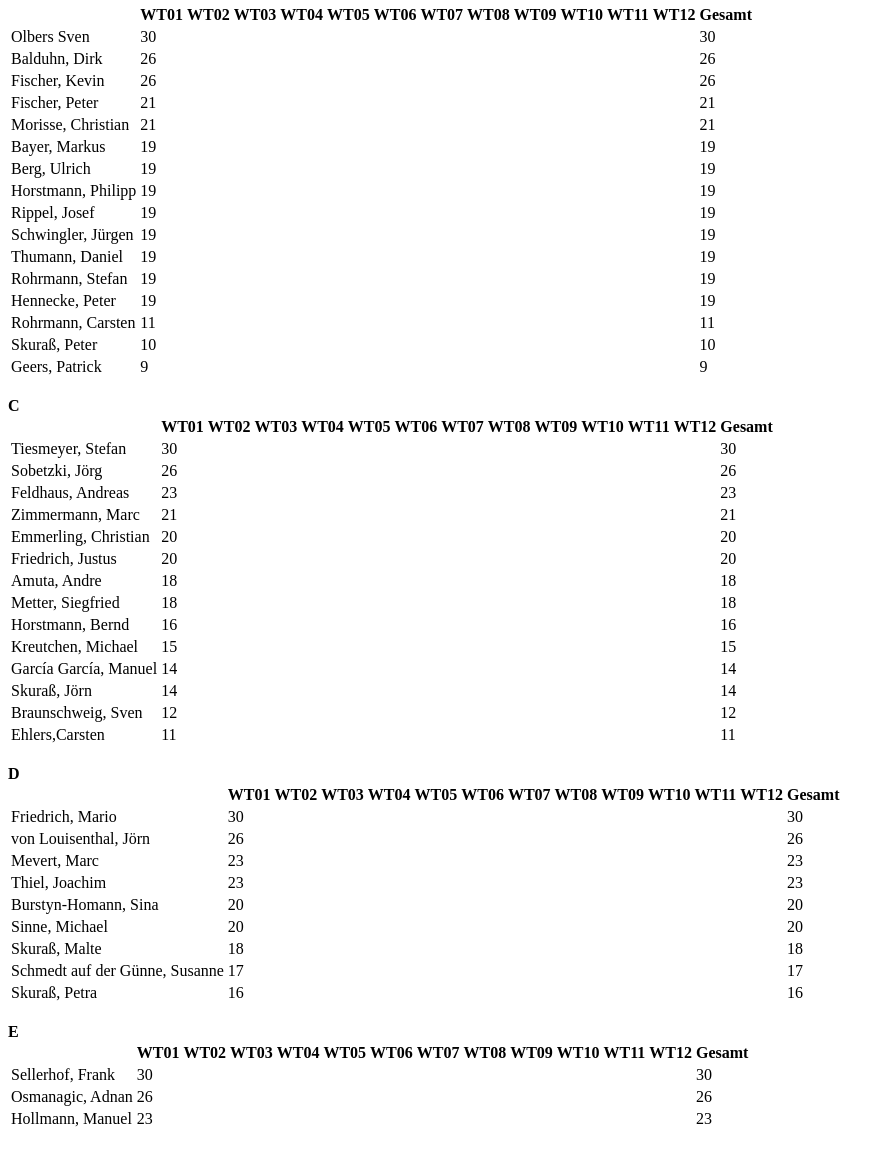
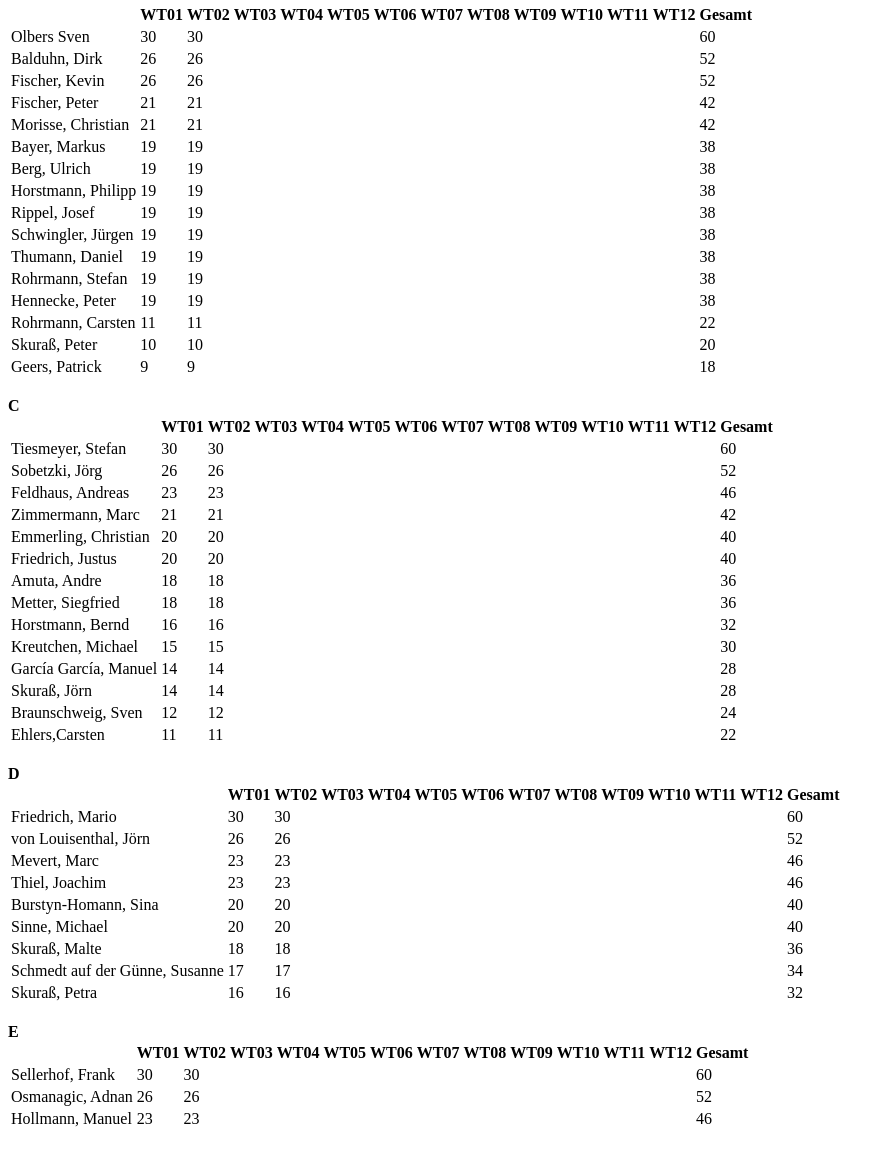
Before and after one commit to manologg/wt-parser, a plain HTML site: page index.html in a window 1280 px wide. Shown: the part 427-1584 px from the top of the page, without its empty margins (0-895 px from the left). Drawn offline with Linux system fonts and the light colour scheme.

```diff
--- a/index.html
+++ b/index.html
@@ -27,6 +27,7 @@
         <tr>
     <td class="center">Dziuba, Marcus</td>
     <td class="center">30</td>
+    <td class="center">30</td>
     <td class="center"></td>
     <td class="center"></td>
     <td class="center"></td>
@@ -37,11 +38,11 @@
     <td class="center"></td>
     <td class="center"></td>
     <td class="center"></td>
-    <td class="center"></td>
-    <td class="center">30</td>
+    <td class="center">60</td>
 </tr>
 <tr>
     <td class="center">Pook, Torsten</td>
+    <td class="center">26</td>
     <td class="center">26</td>
     <td class="center"></td>
     <td class="center"></td>
@@ -53,11 +54,11 @@
     <td class="center"></td>
     <td class="center"></td>
     <td class="center"></td>
-    <td class="center"></td>
-    <td class="center">26</td>
+    <td class="center">52</td>
 </tr>
 <tr>
     <td class="center">Hacker, Benjamin</td>
+    <td class="center">23</td>
     <td class="center">23</td>
     <td class="center"></td>
     <td class="center"></td>
@@ -69,11 +70,11 @@
     <td class="center"></td>
     <td class="center"></td>
     <td class="center"></td>
-    <td class="center"></td>
-    <td class="center">23</td>
+    <td class="center">46</td>
 </tr>
 <tr>
     <td class="center">Offermanns, Torsten</td>
+    <td class="center">23</td>
     <td class="center">23</td>
     <td class="center"></td>
     <td class="center"></td>
@@ -85,11 +86,11 @@
     <td class="center"></td>
     <td class="center"></td>
     <td class="center"></td>
-    <td class="center"></td>
-    <td class="center">23</td>
+    <td class="center">46</td>
 </tr>
 <tr>
     <td class="center">Zierke, Martin</td>
+    <td class="center">20</td>
     <td class="center">20</td>
     <td class="center"></td>
     <td class="center"></td>
@@ -101,11 +102,11 @@
     <td class="center"></td>
     <td class="center"></td>
     <td class="center"></td>
-    <td class="center"></td>
-    <td class="center">20</td>
+    <td class="center">40</td>
 </tr>
 <tr>
     <td class="center">Ostendarp, Sven</td>
+    <td class="center">19</td>
     <td class="center">19</td>
     <td class="center"></td>
     <td class="center"></td>
@@ -117,11 +118,11 @@
     <td class="center"></td>
     <td class="center"></td>
     <td class="center"></td>
-    <td class="center"></td>
-    <td class="center">19</td>
+    <td class="center">38</td>
 </tr>
 <tr>
     <td class="center">Haase, Dirk</td>
+    <td class="center">18</td>
     <td class="center">18</td>
     <td class="center"></td>
     <td class="center"></td>
@@ -133,11 +134,11 @@
     <td class="center"></td>
     <td class="center"></td>
     <td class="center"></td>
-    <td class="center"></td>
-    <td class="center">18</td>
+    <td class="center">36</td>
 </tr>
 <tr>
     <td class="center">Kaivers, Andreas</td>
+    <td class="center">18</td>
     <td class="center">18</td>
     <td class="center"></td>
     <td class="center"></td>
@@ -149,11 +150,11 @@
     <td class="center"></td>
     <td class="center"></td>
     <td class="center"></td>
-    <td class="center"></td>
-    <td class="center">18</td>
+    <td class="center">36</td>
 </tr>
 <tr>
     <td class="center">Burstyn, Dennis</td>
+    <td class="center">16</td>
     <td class="center">16</td>
     <td class="center"></td>
     <td class="center"></td>
@@ -165,11 +166,11 @@
     <td class="center"></td>
     <td class="center"></td>
     <td class="center"></td>
-    <td class="center"></td>
-    <td class="center">16</td>
+    <td class="center">32</td>
 </tr>
 <tr>
     <td class="center">Caßebaum, Christian</td>
+    <td class="center">16</td>
     <td class="center">16</td>
     <td class="center"></td>
     <td class="center"></td>
@@ -181,11 +182,11 @@
     <td class="center"></td>
     <td class="center"></td>
     <td class="center"></td>
-    <td class="center"></td>
-    <td class="center">16</td>
+    <td class="center">32</td>
 </tr>
 <tr>
     <td class="center">Held, Simon</td>
+    <td class="center">14</td>
     <td class="center">14</td>
     <td class="center"></td>
     <td class="center"></td>
@@ -197,11 +198,11 @@
     <td class="center"></td>
     <td class="center"></td>
     <td class="center"></td>
-    <td class="center"></td>
-    <td class="center">14</td>
+    <td class="center">28</td>
 </tr>
 <tr>
     <td class="center">Höptner, Johann</td>
+    <td class="center">14</td>
     <td class="center">14</td>
     <td class="center"></td>
     <td class="center"></td>
@@ -213,11 +214,11 @@
     <td class="center"></td>
     <td class="center"></td>
     <td class="center"></td>
-    <td class="center"></td>
-    <td class="center">14</td>
+    <td class="center">28</td>
 </tr>
 <tr>
     <td class="center">Stenzel, Andreas</td>
+    <td class="center">12</td>
     <td class="center">12</td>
     <td class="center"></td>
     <td class="center"></td>
@@ -229,8 +230,7 @@
     <td class="center"></td>
     <td class="center"></td>
     <td class="center"></td>
-    <td class="center"></td>
-    <td class="center">12</td>
+    <td class="center">24</td>
 </tr>
 
     <tbody>
@@ -265,6 +265,7 @@
         <tr>
     <td class="center">Olbers Sven</td>
     <td class="center">30</td>
+    <td class="center">30</td>
     <td class="center"></td>
     <td class="center"></td>
     <td class="center"></td>
@@ -275,11 +276,11 @@
     <td class="center"></td>
     <td class="center"></td>
     <td class="center"></td>
-    <td class="center"></td>
-    <td class="center">30</td>
+    <td class="center">60</td>
 </tr>
 <tr>
     <td class="center">Balduhn, Dirk</td>
+    <td class="center">26</td>
     <td class="center">26</td>
     <td class="center"></td>
     <td class="center"></td>
@@ -291,11 +292,11 @@
     <td class="center"></td>
     <td class="center"></td>
     <td class="center"></td>
-    <td class="center"></td>
-    <td class="center">26</td>
+    <td class="center">52</td>
 </tr>
 <tr>
     <td class="center">Fischer, Kevin</td>
+    <td class="center">26</td>
     <td class="center">26</td>
     <td class="center"></td>
     <td class="center"></td>
@@ -307,11 +308,11 @@
     <td class="center"></td>
     <td class="center"></td>
     <td class="center"></td>
-    <td class="center"></td>
-    <td class="center">26</td>
+    <td class="center">52</td>
 </tr>
 <tr>
     <td class="center">Fischer, Peter</td>
+    <td class="center">21</td>
     <td class="center">21</td>
     <td class="center"></td>
     <td class="center"></td>
@@ -323,11 +324,11 @@
     <td class="center"></td>
     <td class="center"></td>
     <td class="center"></td>
-    <td class="center"></td>
-    <td class="center">21</td>
+    <td class="center">42</td>
 </tr>
 <tr>
     <td class="center">Morisse, Christian</td>
+    <td class="center">21</td>
     <td class="center">21</td>
     <td class="center"></td>
     <td class="center"></td>
@@ -339,11 +340,11 @@
     <td class="center"></td>
     <td class="center"></td>
     <td class="center"></td>
-    <td class="center"></td>
-    <td class="center">21</td>
+    <td class="center">42</td>
 </tr>
 <tr>
     <td class="center">Bayer, Markus</td>
+    <td class="center">19</td>
     <td class="center">19</td>
     <td class="center"></td>
     <td class="center"></td>
@@ -355,11 +356,11 @@
     <td class="center"></td>
     <td class="center"></td>
     <td class="center"></td>
-    <td class="center"></td>
-    <td class="center">19</td>
+    <td class="center">38</td>
 </tr>
 <tr>
     <td class="center">Berg, Ulrich</td>
+    <td class="center">19</td>
     <td class="center">19</td>
     <td class="center"></td>
     <td class="center"></td>
@@ -371,11 +372,11 @@
     <td class="center"></td>
     <td class="center"></td>
     <td class="center"></td>
-    <td class="center"></td>
-    <td class="center">19</td>
+    <td class="center">38</td>
 </tr>
 <tr>
     <td class="center">Horstmann, Philipp</td>
+    <td class="center">19</td>
     <td class="center">19</td>
     <td class="center"></td>
     <td class="center"></td>
@@ -387,11 +388,11 @@
     <td class="center"></td>
     <td class="center"></td>
     <td class="center"></td>
-    <td class="center"></td>
-    <td class="center">19</td>
+    <td class="center">38</td>
 </tr>
 <tr>
     <td class="center">Rippel, Josef</td>
+    <td class="center">19</td>
     <td class="center">19</td>
     <td class="center"></td>
     <td class="center"></td>
@@ -403,11 +404,11 @@
     <td class="center"></td>
     <td class="center"></td>
     <td class="center"></td>
-    <td class="center"></td>
-    <td class="center">19</td>
+    <td class="center">38</td>
 </tr>
 <tr>
     <td class="center">Schwingler, Jürgen</td>
+    <td class="center">19</td>
     <td class="center">19</td>
     <td class="center"></td>
     <td class="center"></td>
@@ -419,11 +420,11 @@
     <td class="center"></td>
     <td class="center"></td>
     <td class="center"></td>
-    <td class="center"></td>
-    <td class="center">19</td>
+    <td class="center">38</td>
 </tr>
 <tr>
     <td class="center">Thumann, Daniel</td>
+    <td class="center">19</td>
     <td class="center">19</td>
     <td class="center"></td>
     <td class="center"></td>
@@ -435,11 +436,11 @@
     <td class="center"></td>
     <td class="center"></td>
     <td class="center"></td>
-    <td class="center"></td>
-    <td class="center">19</td>
+    <td class="center">38</td>
 </tr>
 <tr>
     <td class="center">Rohrmann, Stefan</td>
+    <td class="center">19</td>
     <td class="center">19</td>
     <td class="center"></td>
     <td class="center"></td>
@@ -451,11 +452,11 @@
     <td class="center"></td>
     <td class="center"></td>
     <td class="center"></td>
-    <td class="center"></td>
-    <td class="center">19</td>
+    <td class="center">38</td>
 </tr>
 <tr>
     <td class="center">Hennecke, Peter</td>
+    <td class="center">19</td>
     <td class="center">19</td>
     <td class="center"></td>
     <td class="center"></td>
@@ -467,11 +468,11 @@
     <td class="center"></td>
     <td class="center"></td>
     <td class="center"></td>
-    <td class="center"></td>
-    <td class="center">19</td>
+    <td class="center">38</td>
 </tr>
 <tr>
     <td class="center">Rohrmann, Carsten</td>
+    <td class="center">11</td>
     <td class="center">11</td>
     <td class="center"></td>
     <td class="center"></td>
@@ -483,11 +484,11 @@
     <td class="center"></td>
     <td class="center"></td>
     <td class="center"></td>
-    <td class="center"></td>
-    <td class="center">11</td>
+    <td class="center">22</td>
 </tr>
 <tr>
     <td class="center">Skuraß, Peter</td>
+    <td class="center">10</td>
     <td class="center">10</td>
     <td class="center"></td>
     <td class="center"></td>
@@ -499,11 +500,11 @@
     <td class="center"></td>
     <td class="center"></td>
     <td class="center"></td>
-    <td class="center"></td>
-    <td class="center">10</td>
+    <td class="center">20</td>
 </tr>
 <tr>
     <td class="center">Geers, Patrick</td>
+    <td class="center">9</td>
     <td class="center">9</td>
     <td class="center"></td>
     <td class="center"></td>
@@ -515,8 +516,7 @@
     <td class="center"></td>
     <td class="center"></td>
     <td class="center"></td>
-    <td class="center"></td>
-    <td class="center">9</td>
+    <td class="center">18</td>
 </tr>
 
     <tbody>
@@ -551,7 +551,151 @@
         <tr>
     <td class="center">Tiesmeyer, Stefan</td>
     <td class="center">30</td>
+    <td class="center">30</td>
     <td class="center"></td>
+    <td class="center"></td>
+    <td class="center"></td>
+    <td class="center"></td>
+    <td class="center"></td>
+    <td class="center"></td>
+    <td class="center"></td>
+    <td class="center"></td>
+    <td class="center"></td>
+    <td class="center"></td>
+    <td class="center">60</td>
+</tr>
+<tr>
+    <td class="center">Sobetzki, Jörg</td>
+    <td class="center">26</td>
+    <td class="center">26</td>
+    <td class="center"></td>
+    <td class="center"></td>
+    <td class="center"></td>
+    <td class="center"></td>
+    <td class="center"></td>
+    <td class="center"></td>
+    <td class="center"></td>
+    <td class="center"></td>
+    <td class="center"></td>
+    <td class="center"></td>
+    <td class="center">52</td>
+</tr>
+<tr>
+    <td class="center">Feldhaus, Andreas</td>
+    <td class="center">23</td>
+    <td class="center">23</td>
+    <td class="center"></td>
+    <td class="center"></td>
+    <td class="center"></td>
+    <td class="center"></td>
+    <td class="center"></td>
+    <td class="center"></td>
+    <td class="center"></td>
+    <td class="center"></td>
+    <td class="center"></td>
+    <td class="center"></td>
+    <td class="center">46</td>
+</tr>
+<tr>
+    <td class="center">Zimmermann, Marc</td>
+    <td class="center">21</td>
+    <td class="center">21</td>
+    <td class="center"></td>
+    <td class="center"></td>
+    <td class="center"></td>
+    <td class="center"></td>
+    <td class="center"></td>
+    <td class="center"></td>
+    <td class="center"></td>
+    <td class="center"></td>
+    <td class="center"></td>
+    <td class="center"></td>
+    <td class="center">42</td>
+</tr>
+<tr>
+    <td class="center">Emmerling, Christian</td>
+    <td class="center">20</td>
+    <td class="center">20</td>
+    <td class="center"></td>
+    <td class="center"></td>
+    <td class="center"></td>
+    <td class="center"></td>
+    <td class="center"></td>
+    <td class="center"></td>
+    <td class="center"></td>
+    <td class="center"></td>
+    <td class="center"></td>
+    <td class="center"></td>
+    <td class="center">40</td>
+</tr>
+<tr>
+    <td class="center">Friedrich, Justus</td>
+    <td class="center">20</td>
+    <td class="center">20</td>
+    <td class="center"></td>
+    <td class="center"></td>
+    <td class="center"></td>
+    <td class="center"></td>
+    <td class="center"></td>
+    <td class="center"></td>
+    <td class="center"></td>
+    <td class="center"></td>
+    <td class="center"></td>
+    <td class="center"></td>
+    <td class="center">40</td>
+</tr>
+<tr>
+    <td class="center">Amuta, Andre</td>
+    <td class="center">18</td>
+    <td class="center">18</td>
+    <td class="center"></td>
+    <td class="center"></td>
+    <td class="center"></td>
+    <td class="center"></td>
+    <td class="center"></td>
+    <td class="center"></td>
+    <td class="center"></td>
+    <td class="center"></td>
+    <td class="center"></td>
+    <td class="center"></td>
+    <td class="center">36</td>
+</tr>
+<tr>
+    <td class="center">Metter, Siegfried</td>
+    <td class="center">18</td>
+    <td class="center">18</td>
+    <td class="center"></td>
+    <td class="center"></td>
+    <td class="center"></td>
+    <td class="center"></td>
+    <td class="center"></td>
+    <td class="center"></td>
+    <td class="center"></td>
+    <td class="center"></td>
+    <td class="center"></td>
+    <td class="center"></td>
+    <td class="center">36</td>
+</tr>
+<tr>
+    <td class="center">Horstmann, Bernd</td>
+    <td class="center">16</td>
+    <td class="center">16</td>
+    <td class="center"></td>
+    <td class="center"></td>
+    <td class="center"></td>
+    <td class="center"></td>
+    <td class="center"></td>
+    <td class="center"></td>
+    <td class="center"></td>
+    <td class="center"></td>
+    <td class="center"></td>
+    <td class="center"></td>
+    <td class="center">32</td>
+</tr>
+<tr>
+    <td class="center">Kreutchen, Michael</td>
+    <td class="center">15</td>
+    <td class="center">15</td>
     <td class="center"></td>
     <td class="center"></td>
     <td class="center"></td>
@@ -565,151 +709,8 @@
     <td class="center">30</td>
 </tr>
 <tr>
-    <td class="center">Sobetzki, Jörg</td>
-    <td class="center">26</td>
-    <td class="center"></td>
-    <td class="center"></td>
-    <td class="center"></td>
-    <td class="center"></td>
-    <td class="center"></td>
-    <td class="center"></td>
-    <td class="center"></td>
-    <td class="center"></td>
-    <td class="center"></td>
-    <td class="center"></td>
-    <td class="center"></td>
-    <td class="center">26</td>
-</tr>
-<tr>
-    <td class="center">Feldhaus, Andreas</td>
-    <td class="center">23</td>
-    <td class="center"></td>
-    <td class="center"></td>
-    <td class="center"></td>
-    <td class="center"></td>
-    <td class="center"></td>
-    <td class="center"></td>
-    <td class="center"></td>
-    <td class="center"></td>
-    <td class="center"></td>
-    <td class="center"></td>
-    <td class="center"></td>
-    <td class="center">23</td>
-</tr>
-<tr>
-    <td class="center">Zimmermann, Marc</td>
-    <td class="center">21</td>
-    <td class="center"></td>
-    <td class="center"></td>
-    <td class="center"></td>
-    <td class="center"></td>
-    <td class="center"></td>
-    <td class="center"></td>
-    <td class="center"></td>
-    <td class="center"></td>
-    <td class="center"></td>
-    <td class="center"></td>
-    <td class="center"></td>
-    <td class="center">21</td>
-</tr>
-<tr>
-    <td class="center">Emmerling, Christian</td>
-    <td class="center">20</td>
-    <td class="center"></td>
-    <td class="center"></td>
-    <td class="center"></td>
-    <td class="center"></td>
-    <td class="center"></td>
-    <td class="center"></td>
-    <td class="center"></td>
-    <td class="center"></td>
-    <td class="center"></td>
-    <td class="center"></td>
-    <td class="center"></td>
-    <td class="center">20</td>
-</tr>
-<tr>
-    <td class="center">Friedrich, Justus</td>
-    <td class="center">20</td>
-    <td class="center"></td>
-    <td class="center"></td>
-    <td class="center"></td>
-    <td class="center"></td>
-    <td class="center"></td>
-    <td class="center"></td>
-    <td class="center"></td>
-    <td class="center"></td>
-    <td class="center"></td>
-    <td class="center"></td>
-    <td class="center"></td>
-    <td class="center">20</td>
-</tr>
-<tr>
-    <td class="center">Amuta, Andre</td>
-    <td class="center">18</td>
-    <td class="center"></td>
-    <td class="center"></td>
-    <td class="center"></td>
-    <td class="center"></td>
-    <td class="center"></td>
-    <td class="center"></td>
-    <td class="center"></td>
-    <td class="center"></td>
-    <td class="center"></td>
-    <td class="center"></td>
-    <td class="center"></td>
-    <td class="center">18</td>
-</tr>
-<tr>
-    <td class="center">Metter, Siegfried</td>
-    <td class="center">18</td>
-    <td class="center"></td>
-    <td class="center"></td>
-    <td class="center"></td>
-    <td class="center"></td>
-    <td class="center"></td>
-    <td class="center"></td>
-    <td class="center"></td>
-    <td class="center"></td>
-    <td class="center"></td>
-    <td class="center"></td>
-    <td class="center"></td>
-    <td class="center">18</td>
-</tr>
-<tr>
-    <td class="center">Horstmann, Bernd</td>
-    <td class="center">16</td>
-    <td class="center"></td>
-    <td class="center"></td>
-    <td class="center"></td>
-    <td class="center"></td>
-    <td class="center"></td>
-    <td class="center"></td>
-    <td class="center"></td>
-    <td class="center"></td>
-    <td class="center"></td>
-    <td class="center"></td>
-    <td class="center"></td>
-    <td class="center">16</td>
-</tr>
-<tr>
-    <td class="center">Kreutchen, Michael</td>
-    <td class="center">15</td>
-    <td class="center"></td>
-    <td class="center"></td>
-    <td class="center"></td>
-    <td class="center"></td>
-    <td class="center"></td>
-    <td class="center"></td>
-    <td class="center"></td>
-    <td class="center"></td>
-    <td class="center"></td>
-    <td class="center"></td>
-    <td class="center"></td>
-    <td class="center">15</td>
-</tr>
-<tr>
     <td class="center">García García, Manuel</td>
+    <td class="center">14</td>
     <td class="center">14</td>
     <td class="center"></td>
     <td class="center"></td>
@@ -721,11 +722,11 @@
     <td class="center"></td>
     <td class="center"></td>
     <td class="center"></td>
-    <td class="center"></td>
-    <td class="center">14</td>
+    <td class="center">28</td>
 </tr>
 <tr>
     <td class="center">Skuraß, Jörn</td>
+    <td class="center">14</td>
     <td class="center">14</td>
     <td class="center"></td>
     <td class="center"></td>
@@ -737,11 +738,11 @@
     <td class="center"></td>
     <td class="center"></td>
     <td class="center"></td>
-    <td class="center"></td>
-    <td class="center">14</td>
+    <td class="center">28</td>
 </tr>
 <tr>
     <td class="center">Braunschweig, Sven</td>
+    <td class="center">12</td>
     <td class="center">12</td>
     <td class="center"></td>
     <td class="center"></td>
@@ -753,11 +754,11 @@
     <td class="center"></td>
     <td class="center"></td>
     <td class="center"></td>
-    <td class="center"></td>
-    <td class="center">12</td>
+    <td class="center">24</td>
 </tr>
 <tr>
     <td class="center">Ehlers,Carsten</td>
+    <td class="center">11</td>
     <td class="center">11</td>
     <td class="center"></td>
     <td class="center"></td>
@@ -769,8 +770,7 @@
     <td class="center"></td>
     <td class="center"></td>
     <td class="center"></td>
-    <td class="center"></td>
-    <td class="center">11</td>
+    <td class="center">22</td>
 </tr>
 
     <tbody>
@@ -805,6 +805,7 @@
         <tr>
     <td class="center">Friedrich, Mario</td>
     <td class="center">30</td>
+    <td class="center">30</td>
     <td class="center"></td>
     <td class="center"></td>
     <td class="center"></td>
@@ -815,11 +816,11 @@
     <td class="center"></td>
     <td class="center"></td>
     <td class="center"></td>
-    <td class="center"></td>
-    <td class="center">30</td>
+    <td class="center">60</td>
 </tr>
 <tr>
     <td class="center">von Louisenthal, Jörn</td>
+    <td class="center">26</td>
     <td class="center">26</td>
     <td class="center"></td>
     <td class="center"></td>
@@ -831,11 +832,11 @@
     <td class="center"></td>
     <td class="center"></td>
     <td class="center"></td>
-    <td class="center"></td>
-    <td class="center">26</td>
+    <td class="center">52</td>
 </tr>
 <tr>
     <td class="center">Mevert, Marc</td>
+    <td class="center">23</td>
     <td class="center">23</td>
     <td class="center"></td>
     <td class="center"></td>
@@ -847,11 +848,11 @@
     <td class="center"></td>
     <td class="center"></td>
     <td class="center"></td>
-    <td class="center"></td>
-    <td class="center">23</td>
+    <td class="center">46</td>
 </tr>
 <tr>
     <td class="center">Thiel, Joachim</td>
+    <td class="center">23</td>
     <td class="center">23</td>
     <td class="center"></td>
     <td class="center"></td>
@@ -863,11 +864,11 @@
     <td class="center"></td>
     <td class="center"></td>
     <td class="center"></td>
-    <td class="center"></td>
-    <td class="center">23</td>
+    <td class="center">46</td>
 </tr>
 <tr>
     <td class="center">Burstyn-Homann, Sina</td>
+    <td class="center">20</td>
     <td class="center">20</td>
     <td class="center"></td>
     <td class="center"></td>
@@ -879,11 +880,11 @@
     <td class="center"></td>
     <td class="center"></td>
     <td class="center"></td>
-    <td class="center"></td>
-    <td class="center">20</td>
+    <td class="center">40</td>
 </tr>
 <tr>
     <td class="center">Sinne, Michael</td>
+    <td class="center">20</td>
     <td class="center">20</td>
     <td class="center"></td>
     <td class="center"></td>
@@ -895,11 +896,11 @@
     <td class="center"></td>
     <td class="center"></td>
     <td class="center"></td>
-    <td class="center"></td>
-    <td class="center">20</td>
+    <td class="center">40</td>
 </tr>
 <tr>
     <td class="center">Skuraß, Malte</td>
+    <td class="center">18</td>
     <td class="center">18</td>
     <td class="center"></td>
     <td class="center"></td>
@@ -911,11 +912,11 @@
     <td class="center"></td>
     <td class="center"></td>
     <td class="center"></td>
-    <td class="center"></td>
-    <td class="center">18</td>
+    <td class="center">36</td>
 </tr>
 <tr>
     <td class="center">Schmedt auf der Günne, Susanne</td>
+    <td class="center">17</td>
     <td class="center">17</td>
     <td class="center"></td>
     <td class="center"></td>
@@ -927,11 +928,11 @@
     <td class="center"></td>
     <td class="center"></td>
     <td class="center"></td>
-    <td class="center"></td>
-    <td class="center">17</td>
+    <td class="center">34</td>
 </tr>
 <tr>
     <td class="center">Skuraß, Petra</td>
+    <td class="center">16</td>
     <td class="center">16</td>
     <td class="center"></td>
     <td class="center"></td>
@@ -943,8 +944,7 @@
     <td class="center"></td>
     <td class="center"></td>
     <td class="center"></td>
-    <td class="center"></td>
-    <td class="center">16</td>
+    <td class="center">32</td>
 </tr>
 
     <tbody>
@@ -979,6 +979,7 @@
         <tr>
     <td class="center">Sellerhof, Frank</td>
     <td class="center">30</td>
+    <td class="center">30</td>
     <td class="center"></td>
     <td class="center"></td>
     <td class="center"></td>
@@ -989,11 +990,11 @@
     <td class="center"></td>
     <td class="center"></td>
     <td class="center"></td>
-    <td class="center"></td>
-    <td class="center">30</td>
+    <td class="center">60</td>
 </tr>
 <tr>
     <td class="center">Osmanagic, Adnan</td>
+    <td class="center">26</td>
     <td class="center">26</td>
     <td class="center"></td>
     <td class="center"></td>
@@ -1005,11 +1006,11 @@
     <td class="center"></td>
     <td class="center"></td>
     <td class="center"></td>
-    <td class="center"></td>
-    <td class="center">26</td>
+    <td class="center">52</td>
 </tr>
 <tr>
     <td class="center">Hollmann, Manuel</td>
+    <td class="center">23</td>
     <td class="center">23</td>
     <td class="center"></td>
     <td class="center"></td>
@@ -1021,8 +1022,7 @@
     <td class="center"></td>
     <td class="center"></td>
     <td class="center"></td>
-    <td class="center"></td>
-    <td class="center">23</td>
+    <td class="center">46</td>
 </tr>
 
     <tbody>
```
Also changed, not shown: 3 other files.
